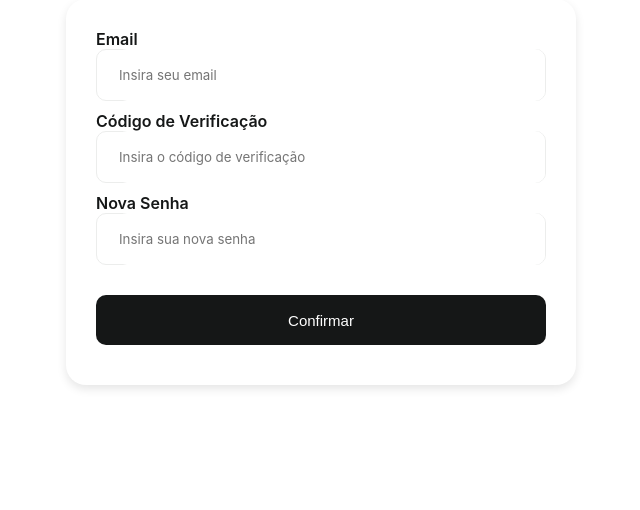
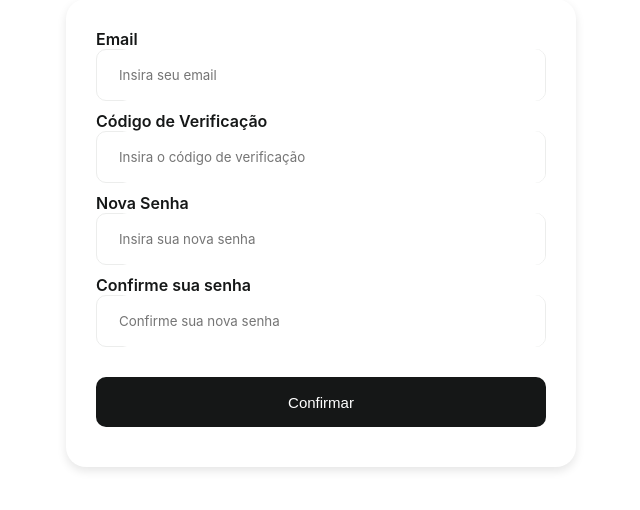
Before and after one commit to gaacarmo/Coracao_solidario, a PHP site: page /paginas/esqueceu.php in a window 1280 px wide. Shown: the part 79-589 px from the top of the page, without its empty margins (319-959 px from the left). Run offline with PHP 8.4, Linux system fonts and the light colour scheme.

Commit message:
confirmar senha

```diff
--- a/paginas/esqueceu.php
+++ b/paginas/esqueceu.php
@@ -27,6 +27,13 @@
         <div class="inputForm">
             <input type="password" name="nova_senha" class="input" placeholder="Insira sua nova senha">
         </div>
+    </div>
+    <div class="flex-column">
+        <label>Confirme sua senha</label>
+        <div class="inputForm">
+            <input type="password" name="nova_senha_c" class="input" placeholder="Confirme sua nova senha">
+        </div>
+
     </div>
 
     <button class="button-entrar">Confirmar</button>
```
